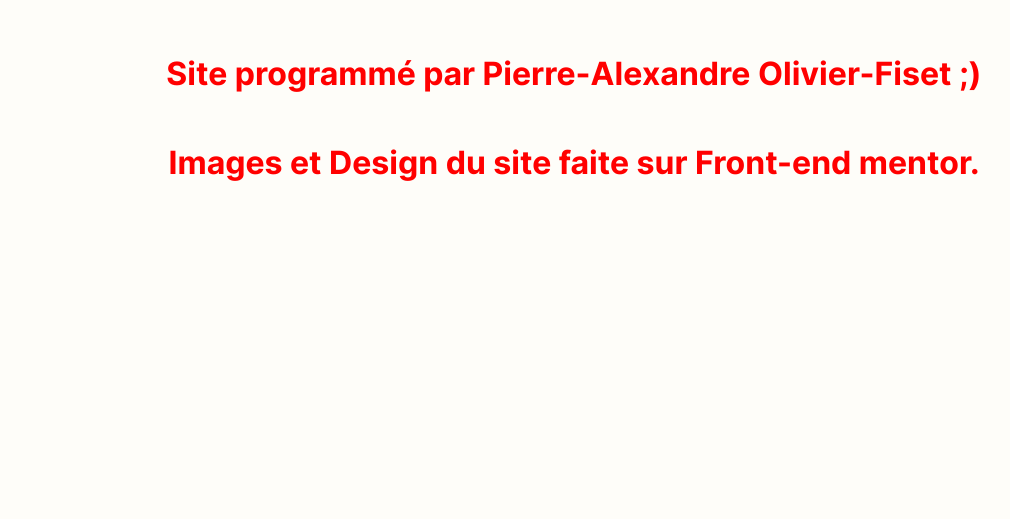
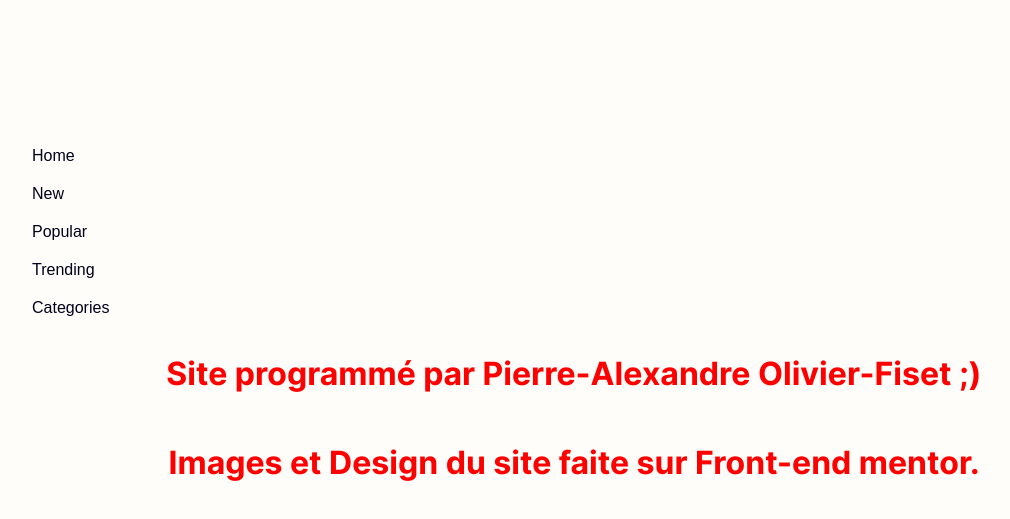
Before and after one commit to PAFiset/News-Homepage-2, a Next.js app in the folder news_homepage_2/: page /components/footer in a window 1280 px wide. Shown: the part 171-690 px from the top of the page, without its empty margins (66-1076 px from the left). Built offline with nearby package versions, Linux system fonts and the light colour scheme.

Commit message:
review fix

```diff
--- a/news_homepage_2/pages/components/footer.js
+++ b/news_homepage_2/pages/components/footer.js
@@ -1,6 +1,20 @@
+import Link from "next/link";
+
 const Footer = () => {
   return (
     <footer>
+
+      <nav className="footer-navbar" >
+
+        <Link href="/" >Home</Link>
+        <Link href="/" >New</Link>
+        <Link href="/" >Popular</Link>
+        <Link href="/" >Trending</Link>
+        <Link href="/" >Categories</Link>
+
+      </nav>
+
+      <div className="footer-message">
         <h1>
           Site programmé par Pierre-Alexandre Olivier-Fiset ;)
         </h1>
@@ -8,6 +22,7 @@ const Footer = () => {
         <h1>
           Images et Design du site faite sur Front-end mentor.
         </h1>
+      </div>
     </footer>
   );
 }
--- a/news_homepage_2/styles/_footer.scss
+++ b/news_homepage_2/styles/_footer.scss
@@ -1,9 +1,48 @@
 footer{
+  position: relative;
+
+  .footer-navbar{
+    display: flex;
+    flex-direction: column;
+    position: absolute;
+    bottom:180px;
+    left: 90px;
+
+    @media(min-width:$tablet-size) and (max-width:1200px){
+      bottom:220px;
+      left: 90px;
+    }
+
+    @media(max-width:$tablet-size){
+      bottom:320px;
+      left: 40px;
+    }
+
+    @media(max-width:420px){
+      bottom:520px;
+      left: 40px;
+    }
+
+    a{
+      font-family: sans-serif;
+      text-decoration: none;
+      color: #00001a;
+      padding: 10px 0;
+    }
+
+    a:hover{
+      color: #dfa960;
+    }
+  }
+
+
+
+  .footer-message{
     display: flex;
     justify-content: center;
     flex-direction: column;
     align-items: center;
-  margin-top: 200px;
+    margin-top: 500px;
     padding: 0 90px;
 
     @media (max-width:$tablet-size){
@@ -14,5 +53,5 @@ footer{
       color: red;
       padding: 25px 0;
     }
-
   }
+}
--- a/news_homepage_2/styles/_home.scss
+++ b/news_homepage_2/styles/_home.scss
@@ -11,50 +11,69 @@ main{
       "header read-more latest-news"
       "sub-news1 sub-news2 sub-news3";
     padding: 0 90px;
+
+    @media(max-width: $tablet-size){
+      display: block;
+      padding: 0 40px;
+
+      & > *{
+        margin: 60px 0;
+      }
+
+    }
+
+    .image_billboard {
+      grid-area: image_billboard;
+    }
+
+    .header {
+      grid-area: header;
+    }
+
+    .read-more {
+      grid-area: read-more;
+    }
+
+    .latest-news {
+      grid-area: latest-news;
+    }
+
+    .sub-news1 {
+      grid-area: sub-news1;
+    }
+
+    .sub-news2 {
+      grid-area: sub-news2;
+    }
+
+    .sub-news3 {
+      grid-area: sub-news3;
+    }
   }
-
-  @media (max-width:$tablet-size) {
-
-    .container {
-      display: grid;
-      grid-template-columns: 1fr;
-      grid-template-rows: 1fr 0.5fr 0.5fr 1.5fr 0.5fr 0.5fr 0.5fr;
-      gap: 40px 0px;
-      grid-template-areas:
-        "image_billboard"
-        "header"
-        "read-more"
-        "latest-news"
-        "sub-news1"
-        "sub-news2"
-        "sub-news3";
-      padding: 0 40px;
-    }
-    .image_billboard { grid-area: image_billboard; }
-    .header { grid-area: header; }
-    .read-more { grid-area: read-more; }
-    .latest-news { grid-area: latest-news; }
-    .sub-news1 { grid-area: sub-news1; }
-    .sub-news2 { grid-area: sub-news2; }
-    .sub-news3 { grid-area: sub-news3; }
-  }
-
 
   .image_billboard {
     grid-area: image_billboard;
 
-    background-image: url(/images/woodbuildblock-desktop.jpg);
-    background-size: 100% auto;
-    background-repeat: no-repeat;
-
-    @media (max-width:$tablet-size){
-      background-image: url(/images/woodbuildingblock-mobile.jpg);
-      background-size: 100% auto;
-      background-repeat: no-repeat;
-    }
-
     img{
       width:100%;
+
+      &.desktop{
+        width: 100%;
+        height: 100%;
+        object-fit: cover;
+        @media (max-width: $tablet-size){
+          display:none;
+        }
+      }
+
+      &.mobile{
+        height: auto;
+        display: none;
+        @media (max-width:$tablet-size) {
+          display:block;
+        }
+      }
+
     }
   }
 
@@ -136,28 +155,27 @@ main{
 
   .sub-news1 {
     grid-area: sub-news1;
+  }
+
+  .sub-news2 {
+    grid-area: sub-news2;
+  }
+
+  .sub-news3 {
+    grid-area: sub-news3;
+  }
+
+  .sub-new-area{
     display: flex;
 
     img{
       max-width: 175px;
+      width: 100%;
+      height: auto;
     }
-  }
 
-  .sub-news2 {
-    grid-area: sub-news2;
-    display: flex;
-
-    img{
-      max-width: 175px;
-    }
-  }
-
-  .sub-news3 {
-    grid-area: sub-news3;
-    display: flex;
-
-    img{
-      max-width: 175px;
+    @media (min-width:$tablet-size) and (max-width:1200px) {
+        flex-direction: column;
     }
   }
 
@@ -166,6 +184,12 @@ main{
     flex-direction: column;
     justify-content: space-between;
     padding-left: 20px;
+
+    @media (min-width:$tablet-size) and (max-width:1200px) {
+      flex-direction: column;
+      width: 50%;
+      padding: 0;
+    }
 
     h1{
       color: lightgray;
```
Also changed, not shown: news_homepage_2/pages/index.js (+5 -4 lines), news_homepage_2/public/images/woodbuildblock-desktop.jpg (deleted). Lines whose indentation alone changed are shown as unchanged.
